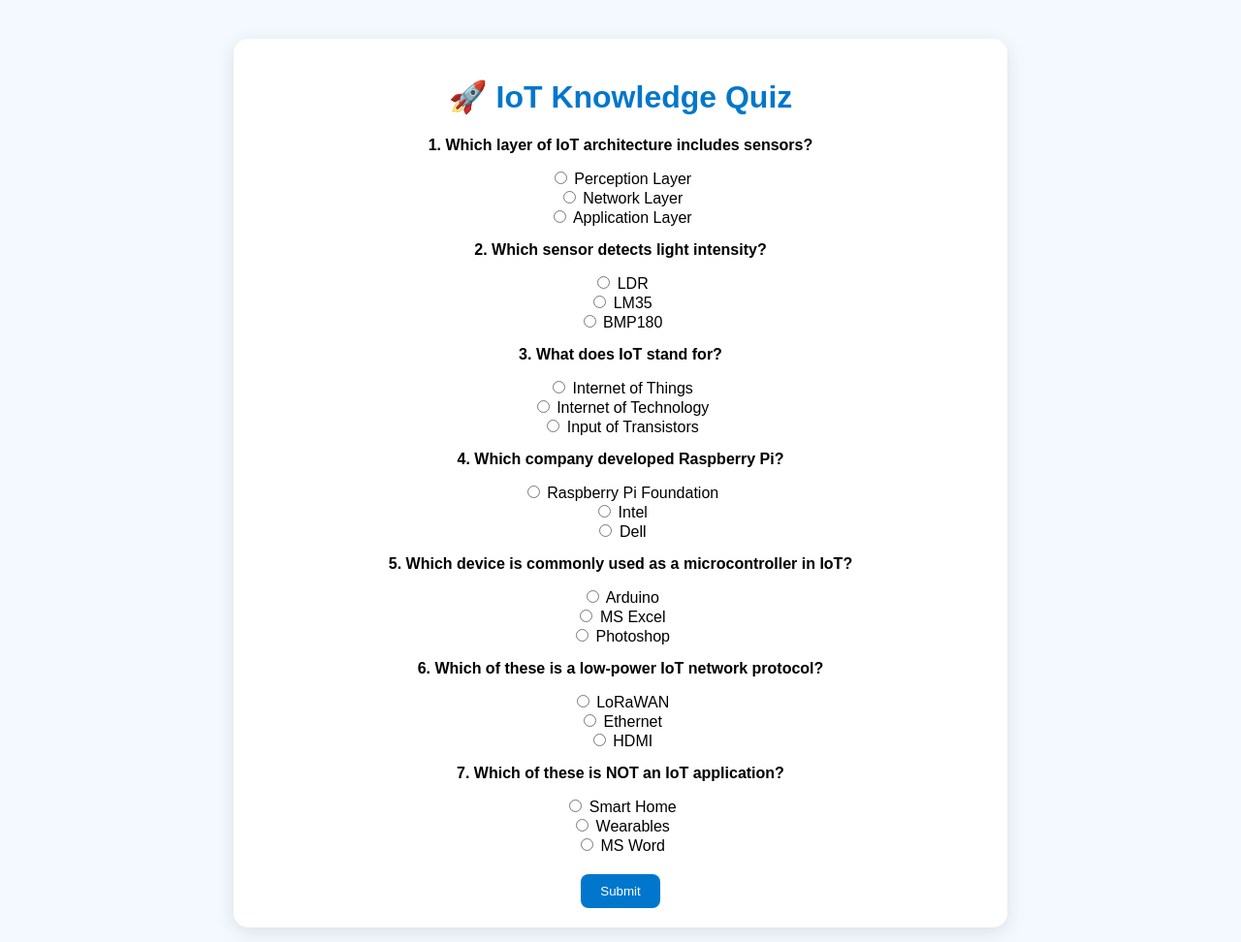
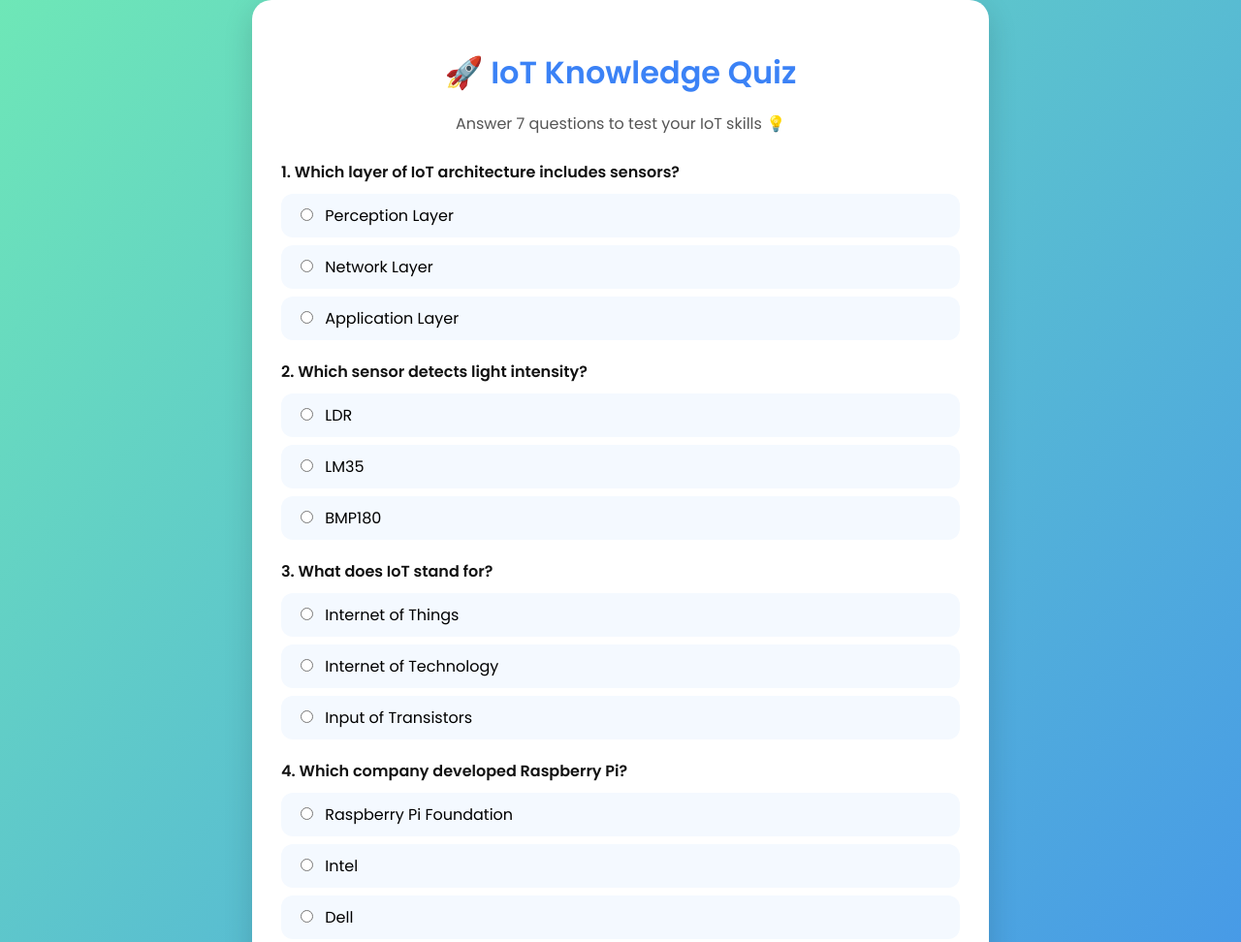
Before and after one commit to vivekp45/Quiz, a plain HTML site: page index.html in a window 1280 px wide. Shown: the top 972 px of the page at 97% size. Drawn offline with Linux system fonts and the light colour scheme.

Commit message:
Update index.html

```diff
--- a/index.html
+++ b/index.html
@@ -2,21 +2,86 @@
 <html lang="en">
 <head>
   <meta charset="UTF-8">
-  <title>IoT Quiz</title>
+  <title>IoT Quiz 🚀</title>
   <style>
-    body { font-family: 'Poppins', sans-serif; background: #f4f9ff; text-align: center; }
-    .quiz-box { background: white; width: 60%; margin: 40px auto; padding: 20px; border-radius: 15px; box-shadow: 0px 5px 20px rgba(0,0,0,0.1); }
-    h1 { color: #0077cc; }
-    button { padding: 10px 20px; border: none; border-radius: 8px; background: #0077cc; color: white; cursor: pointer; margin-top: 20px; }
-    button:hover { background: #005fa3; }
-    .question { font-weight: bold; margin: 15px 0; }
+    @import url('https://fonts.googleapis.com/css2?family=Poppins:wght@400;600&display=swap');
+    body {
+      font-family: 'Poppins', sans-serif;
+      background: linear-gradient(135deg, #6EE7B7 0%, #3B82F6 100%);
+      margin: 0; padding: 0;
+      display: flex; justify-content: center; align-items: center;
+      min-height: 100vh;
+    }
+    .quiz-box {
+      background: #fff;
+      width: 90%; max-width: 700px;
+      padding: 30px;
+      border-radius: 20px;
+      box-shadow: 0px 10px 30px rgba(0,0,0,0.15);
+      animation: fadeIn 1s ease-in-out;
+    }
+    h1 {
+      text-align: center;
+      font-size: 2rem;
+      color: #3B82F6;
+      margin-bottom: 10px;
+    }
+    p.subtitle {
+      text-align: center;
+      font-size: 1rem;
+      color: #555;
+      margin-bottom: 25px;
+    }
+    .question {
+      font-weight: 600;
+      margin: 20px 0 10px;
+      color: #111;
+    }
+    label {
+      display: block;
+      background: #f4f9ff;
+      margin: 8px 0;
+      padding: 10px 15px;
+      border-radius: 12px;
+      cursor: pointer;
+      transition: all 0.2s ease-in-out;
+    }
+    label:hover {
+      background: #dbeafe;
+      transform: scale(1.02);
+    }
+    input[type="radio"] {
+      margin-right: 8px;
+    }
+    button {
+      display: block;
+      width: 100%;
+      padding: 14px;
+      border: none;
+      border-radius: 12px;
+      background: linear-gradient(135deg, #3B82F6, #2563EB);
+      color: #fff;
+      font-size: 1.1rem;
+      cursor: pointer;
+      margin-top: 25px;
+      transition: transform 0.2s ease-in-out;
+    }
+    button:hover {
+      transform: translateY(-2px);
+      background: linear-gradient(135deg, #2563EB, #1D4ED8);
+    }
+    @keyframes fadeIn {
+      from { opacity: 0; transform: translateY(20px); }
+      to { opacity: 1; transform: translateY(0); }
+    }
   </style>
 </head>
 <body>
   <div class="quiz-box">
     <h1>🚀 IoT Knowledge Quiz</h1>
+    <p class="subtitle">Answer 7 questions to test your IoT skills 💡</p>
     <form id="quizForm"></form>
-    <button onclick="submitQuiz()">Submit</button>
+    <button onclick="submitQuiz()">Submit Quiz ✅</button>
   </div>
 
   <script>
@@ -48,17 +113,17 @@
       { q: "Which sensor detects light intensity?", options: ["LDR", "LM35", "BMP180"], answer: "LDR" }
     ];
 
-    // Shuffle and pick 7 random questions
+    // Pick 7 random
     const shuffled = questions.sort(() => 0.5 - Math.random()).slice(0, 7);
 
-    // Render questions
+    // Render
     const form = document.getElementById("quizForm");
     shuffled.forEach((q, i) => {
       const div = document.createElement("div");
       div.innerHTML = `
         <p class="question">${i+1}. ${q.q}</p>
         ${q.options.map(opt => `
-          <label><input type="radio" name="q${i}" value="${opt}"> ${opt}</label><br>
+          <label><input type="radio" name="q${i}" value="${opt}"> ${opt}</label>
         `).join("")}
       `;
       form.appendChild(div);
@@ -79,7 +144,6 @@
         }
       });
 
-      // Save results
       localStorage.setItem("quizScore", score);
       localStorage.setItem("quizTotal", shuffled.length);
       localStorage.setItem("quizReview", JSON.stringify(results));
```
